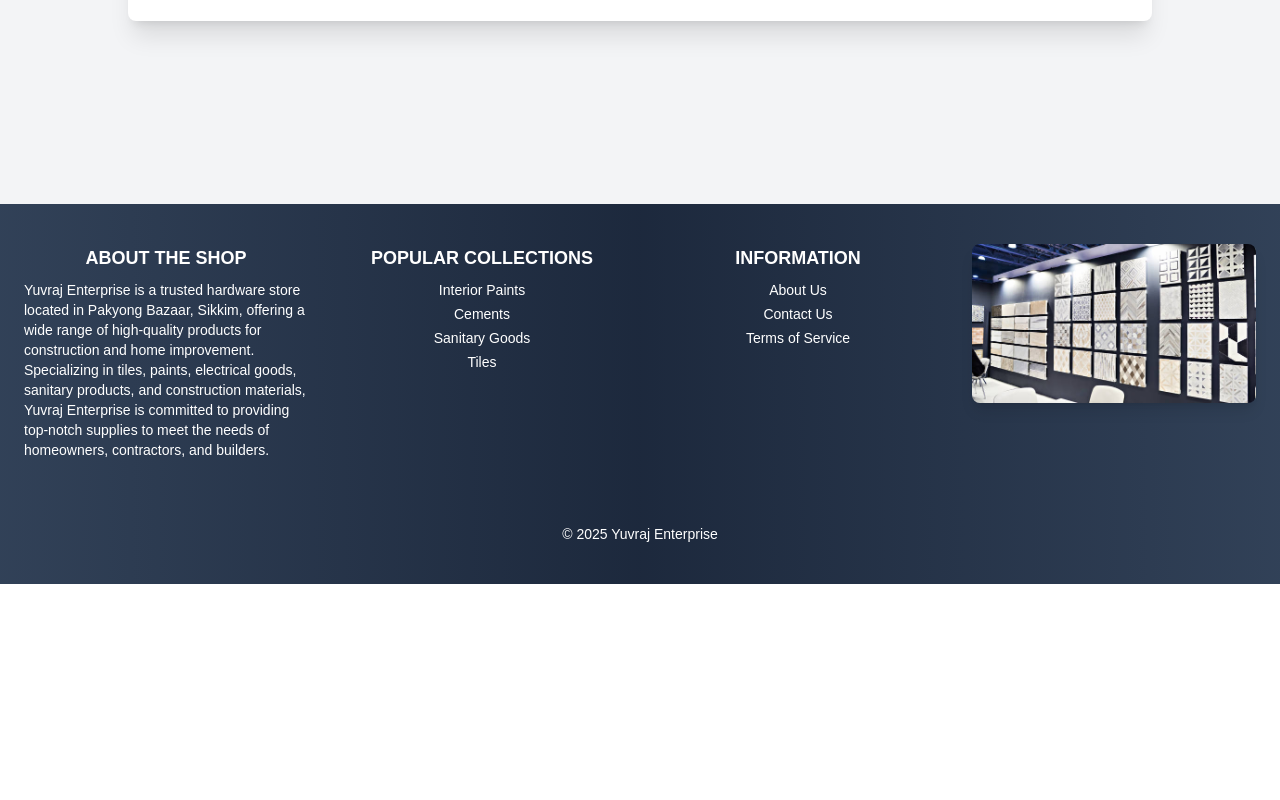
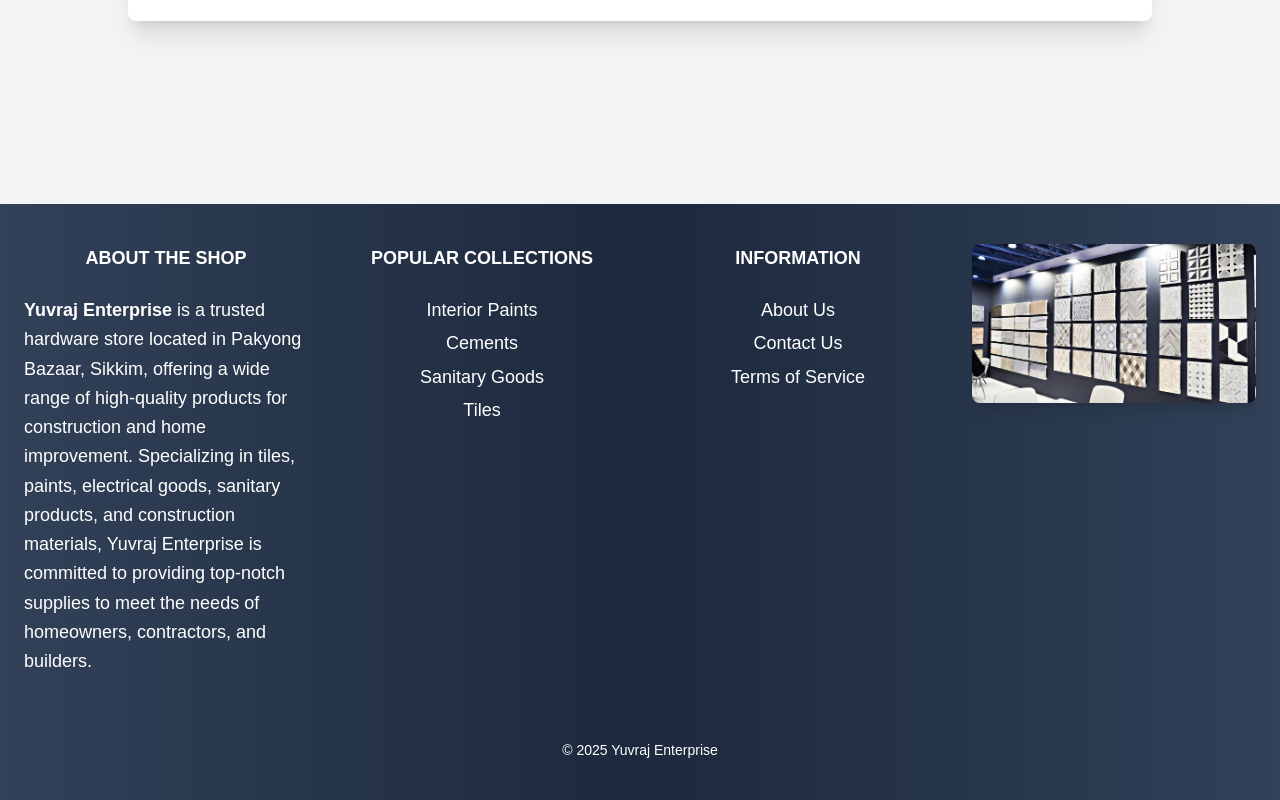
Before and after one commit to A5shi5h/yuvrajenterprise, a Next.js app: page /contact in a window 1280 px wide. Shown: the part 596-1396 px from the top of the page. Before the commit the page ends 1180 px from the top, so only its background shows below. Built offline with nearby package versions, Linux system fonts and the light colour scheme.

Commit message:
some changes in the footer section

```diff
--- a/app/about/page.tsx
+++ b/app/about/page.tsx
@@ -64,7 +64,7 @@
       {/* Keep the rest of the page unchanged */}
       <section className="bg-gray-100 py-12">
         <div className="container mx-auto px-6 text-center">
-          <h2 className="text-2xl font-semibold text-gray-900">What We Deal In</h2>
+          <h2 className="text-4xl md:text-5xl font-bold text-gray-900 mb-4">What We Deal In</h2>
           <div className="grid grid-cols-1 md:grid-cols-3 gap-6 mt-6">
             {[
               { title: "Tiles & Flooring", img: "/images/tiles-flooring.jpg" , description: "tiles" },
@@ -86,7 +86,7 @@
                   height={150}
                   className="rounded-md h-36"
                 />
-                <h3 className="mt-4 font-semibold mb-2">{item.title}</h3>
+                <h3 className="text-gray-600 text-lg leading-relaxed pt-2">{item.title}</h3>
                 <Link href={"category/"+item.description}><ArrowRight /></Link>
               </motion.div>
             ))}
--- a/components/BestSeller.tsx
+++ b/components/BestSeller.tsx
@@ -41,7 +41,7 @@
 
   return (
     <>
-      <div className="mt-10">
+      <div className="mt-24">
         <motion.h1
           ref={ref}
           className={`text-4xl sm:text-5xl md:text-6xl font-extrabold text-gray-900 text-center ${inter.className}`}
--- a/components/Footer.tsx
+++ b/components/Footer.tsx
@@ -16,8 +16,8 @@
           whileHover={{ scale: 1.02 }}
           transition={{ duration: 0.3 }}
         >
-          <h3 className="font-semibold text-lg sm:text-center">ABOUT THE SHOP</h3>
-          <p className="text-sm mt-2 font-light">
+          <h3 className="font-semibold text-lg sm:text-center pb-6">ABOUT THE SHOP</h3>
+          <p className="text-white text-lg leading-relaxed">
             <strong>Yuvraj Enterprise </strong> is a trusted hardware store located in Pakyong Bazaar, Sikkim, offering a wide range of high-quality products for construction and home improvement. Specializing in tiles, paints, electrical goods, sanitary products, and construction materials, Yuvraj Enterprise is committed to providing top-notch supplies to meet the needs of homeowners, contractors, and builders.
           </p>
         </motion.div>
@@ -27,14 +27,14 @@
           whileHover={{ scale: 1.02 }}
           transition={{ duration: 0.3 }}
         >
-          <h3 className="font-semibold text-lg sm:text-center">POPULAR COLLECTIONS</h3>
+          <h3 className="font-semibold text-lg sm:text-center mb-6">POPULAR COLLECTIONS</h3>
           <ul className="text-sm mt-2 space-y-1">
             {["Interior Paints", "Cements", "Sanitary Goods", "Tiles"].map((item, index) => (
               <motion.li
                 key={index}
                 whileHover={{ x: 5 }}
                 transition={{ type: "spring", stiffness: 200 }}
-                className="sm:text-center"
+                className="text-white text-lg leading-relaxed sm:text-center"
               >
                 {item}
               </motion.li>
@@ -47,14 +47,14 @@
           whileHover={{ scale: 1.02 }}
           transition={{ duration: 0.3 }}
         >
-          <h3 className="font-semibold text-lg sm:text-center">INFORMATION</h3>
+          <h3 className="font-semibold text-lg sm:text-center mb-6">INFORMATION</h3>
           <ul className="text-sm mt-2 space-y-1">
             {["About Us", "Contact Us", "Terms of Service"].map((item, index) => (
               <motion.li
                 key={index}
                 whileHover={{ x: 5 }}
                 transition={{ type: "spring", stiffness: 200 }}
-                className="sm:text-center"
+                className="text-white text-lg leading-relaxed sm:text-center"
               >
                 {item}
               </motion.li>
```
